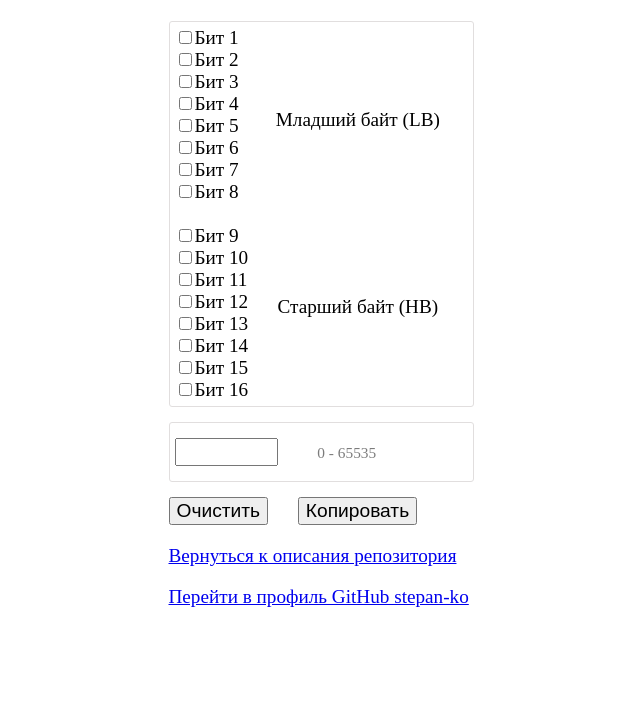
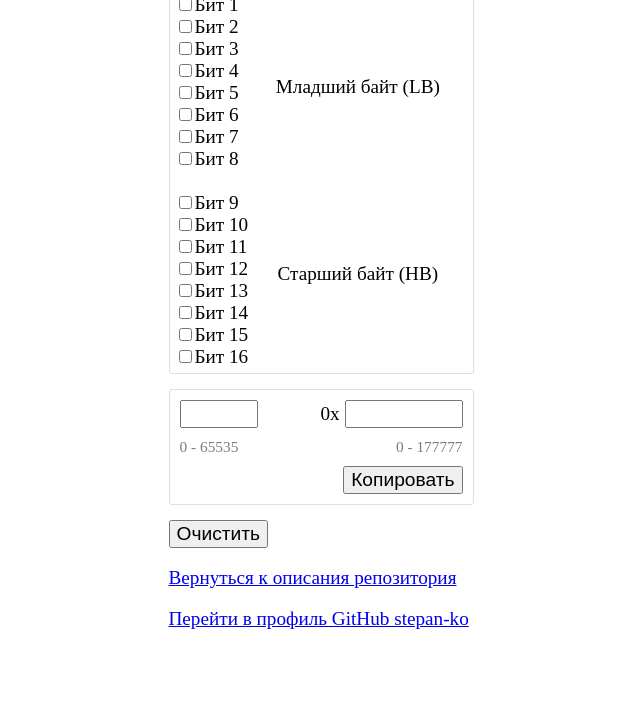
Before and after one commit to stepan-ko/converter-bool-dec, a plain HTML site: page index.html in a window 1280 px wide. Shown: the part 93-800 px from the top of the page, without its empty margins (319-959 px from the left). Drawn offline with Linux system fonts and the light colour scheme.

Commit message:
добавлена 8-ричный формат

```diff
--- a/index.html
+++ b/index.html
@@ -50,11 +50,31 @@
       padding: 5px;
     }
 
+    .output-result {
+      width: 70px;
+      display: block;
+    }
+
+    .output-result-oct {
+      width: 110px;
+
+    }
+
+    .output-result__red {
+      background-color: #f3a2a2;
+    }
+
     .output {
       border: 1px solid #e1dede;
       border-radius: 3px;
-      padding: 15px 5px;
       margin: 15px 0;
+      padding: 0 10px;
+    }
+
+    .output-row {
+      display: flex;
+      justify-content: space-between;
+      margin: 10px 0;
     }
 
     .input-description {
@@ -69,30 +89,20 @@
       display: block;
     }
 
-    .output-size {
-      color: rgb(124, 124, 124);
-      font-size: 0.8em;
-      display: inline-block;
-      margin-left: 35px;
-    }
-
     h2 {
       text-align: center;
     }
 
-    .butt {
-      margin-right: 25px;
-      display: inline-block;
+    .range {
+      color: rgb(124, 124, 124);
+      font-size: 0.8em;
     }
 
-    .buttons {
-      margin-bottom: 20px;
-    }
   </style>
 
   <div class="wrap">
 
-    <h2>Перевод из двоичной в десятичную и обратно</h2>
+    <h2>Конвертер </h2>
 
     <div class="input">
       <div class="input-checkbox">
@@ -124,14 +134,29 @@
       </div>
     </div>
     <div class="output">
-      <input class="output-result" type="number" min="0" max="65535" oninput="toBool()">
-      <span class="output-size">
-        0 - 65535
-      </span>
+      <div class="output-row">
+        <input class="output-result" type="text" oninput="toBool()">
+        <div>
+          <span>0x</span>
+          <input class="output-result-oct" type="text" oninput="octToBool()">
+        </div>
+
+      </div>
+      <div class="output-row">
+        <div class="range">
+          0 - 65535
+        </div>
+        <div class="range">
+          0 - 177777
+        </div>
+      </div>
+      <div class="output-row">
+        <div></div>
+        <input class="butt-copy" type="button" value="Копировать" onClick="copyTObuffer()">
+      </div>
     </div>
-    <div class="buttons">
+    <div class="output-row">
       <input class="butt" type="button" value="Очистить" onClick="clearAll()">
-      <input class="butt" type="button" value="Копировать" onClick="copyTObuffer()">
     </div>
 
     <p><a href="https://github.com/stepan-ko/converter-bool-dec">Вернуться к описания репозитория</a></p>
@@ -141,7 +166,7 @@
 
   <script>
 
-    // Перевод из двоичной в десятичную
+    // Перевод из двоичной
     function calc() {
       let result
       let bit_input = document.getElementsByClassName('bit_input');
@@ -154,34 +179,32 @@
         }
       }
       document.querySelector(".output-result").value = parseInt(result, 2);
+      document.querySelector(".output-result-oct").value = parseInt(result, 2).toString(8);
     }
 
     // Очистить все деанные
     function clearAll() {
       document.querySelector(".output-result").value = '';
       toBool();
+      document.querySelector(".output-result-oct").value = '';
     }
 
-    // Скопировать в буфер обмена десятичное числов в инпуте
+    // Скопировать в буфер обмена восьмеричное числов с инпута
     function copyTObuffer() {
-      let copyText = document.querySelector(".output-result").value;
-      if (copyText) {
+      let copyText = "0x";
+      copyText += document.querySelector(".output-result-oct").value;
+      if (copyText != "0x") {
         navigator.clipboard.writeText(copyText);
         alert("Скопировано: " + copyText);
       }
     }
 
-    // Перевод из десятичной в двоичную, запись в теже чекбоксы
-    function toBool() {
-      let value = Number(document.querySelector(".output-result").value).toString(2);
+// запись массива из 0 и 1 в значения чекбоксов
+    function boolToBits(arr) {
       let bits = document.querySelectorAll('.bit_input');
-
-      let strB = value.split('');
-
       for (let i = 0; i < 16; i++) {
-
-        if (i < strB.length) {
-          if (strB[strB.length - 1 - i] === '1') {
+        if (i < arr.length) {
+          if (arr[arr.length - 1 - i] === '1') {
             bits[i].checked = true;
           }
           else {
@@ -194,6 +217,53 @@
       }
     }
 
+    // Перевод из десятичной в двоичную, запись в теже чекбоксы
+    function toBool() {
+      let valueNumber = Number(document.querySelector(".output-result").value);
+      let strB = Number(document.querySelector(".output-result").value).toString(2).split('');
+
+      if (valueNumber <= 65535) {
+        document.querySelector(".output-result").classList.remove('output-result__red');
+
+        //перевод в восьмиричную
+        document.querySelector(".output-result-oct").value = valueNumber.toString(8);
+
+        //обновить чекбоксы
+        boolToBits(strB);
+      }
+      else {
+        //красить в красный если число неверное
+        document.querySelector(".output-result").classList.add('output-result__red');
+      }
+    }
+
+    // Перевод из восьмиричной в двоичную, запись в теже чекбоксы
+    function octToBool() {
+      let valueNumber = Number(document.querySelector(".output-result-oct").value);
+      let strB = parseInt(valueNumber, 8).toString(2).split('');
+      let noValid = false;
+
+      valueNumber.toString().split('').forEach((num) => {
+        if (num === '8' || num === '9') {
+          noValid = true;
+        }
+      });
+
+      if (valueNumber <= 177777 && !noValid) {
+        document.querySelector(".output-result-oct").classList.remove('output-result__red');
+
+        //перевод в десятичную
+        document.querySelector(".output-result").value = parseInt(valueNumber, 8).toString(10);
+
+        //обновить чекбоксы
+        boolToBits(strB);
+      }
+      else {
+        //красить в красный если число неверное
+        document.querySelector(".output-result-oct").classList.add('output-result__red');
+      }
+    }
+
   </script>
 
 </body>
```
